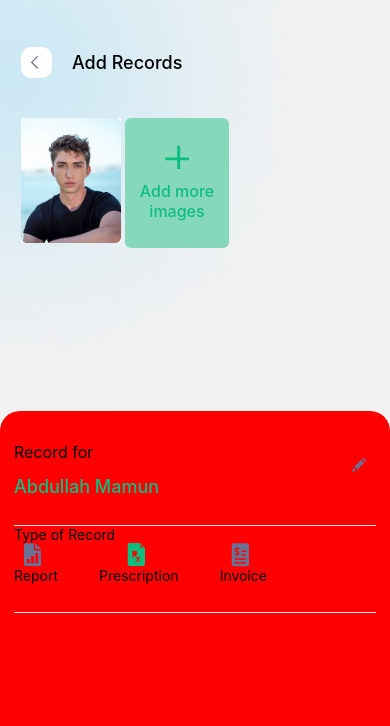
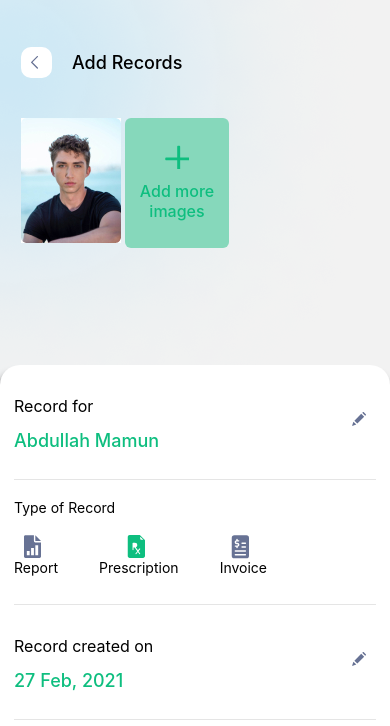
Before and after one commit to catalystcodes/Doc-Hunt, a React Native app: screen /addRecordPage in a window 390 px wide. Shown: the top 726 px of the page. Built offline with nearby package versions, Linux system fonts and the light colour scheme; what react-native-calendars would draw is missing.

Commit message:
update database

```diff
--- a/src/screens/addRecord.tsx
+++ b/src/screens/addRecord.tsx
@@ -1,16 +1,17 @@
 import React from "react";
 import { Image, Pressable, StyleSheet, Text, View } from "react-native";
+import {
+  heightPercentageToDP as hp,
+  widthPercentageToDP as wp,
+} from "react-native-responsive-screen";
+import AppButton from "../components/atoms/confirmationButton";
+import EditIcon from "../components/atoms/editIcon";
+import InvoiceIcon from "../components/atoms/invoice";
+import PlusIcon from "../components/atoms/plusIcon";
+import PrescriptionIcon from "../components/atoms/prescribtion";
+import ReportIcon from "../components/atoms/reportIcon";
+import PatientImage from "../components/molecules/PatientImage";
 import HeadLine from "../components/molecules/headeLine";
-import PatientImage from "../components/molecules/PatientImage";
-import PlusIcon from "../components/atoms/plusIcon";
-import {
-  widthPercentageToDP as wp,
-  heightPercentageToDP as hp,
-} from "react-native-responsive-screen";
-import EditIcon from "../components/atoms/editIcon";
-import ReportIcon from "../components/atoms/reportIcon";
-import PrescriptionIcon from "../components/atoms/prescribtion";
-import InvoiceIcon from "../components/atoms/invoice";
 
 const AddRecord = () => {
   return (
@@ -28,7 +29,7 @@ const AddRecord = () => {
         style={{
           flexDirection: "row",
           paddingLeft: wp(5.3),
-          marginBottom: hp(16.5),
+          marginBottom: hp(11),
         }}
       >
         <PatientImage
@@ -61,11 +62,16 @@ const AddRecord = () => {
       </View>
       <View
         style={{
-          backgroundColor: "red",
+          backgroundColor: "white",
           borderTopLeftRadius: 20,
           borderTopRightRadius: 20,
           flexGrow: 1,
           paddingHorizontal: wp(3.5),
+          // shadowColor: "red",
+          shadowColor: "#171717",
+          shadowOffset: { width: -2, height: 10 },
+          shadowOpacity: 1,
+          shadowRadius: 8,
         }}
       >
         <View
@@ -94,7 +100,7 @@ const AddRecord = () => {
             paddingBottom: hp(3.3),
           }}
         >
-          <Text>Type of Record </Text>
+          <Text style={{ marginVertical: hp(2.2) }}>Type of Record </Text>
           <View style={styles.typeOfRecord}>
             <View style={{ alignItems: "center" }}>
               <ReportIcon />
@@ -109,6 +115,31 @@ const AddRecord = () => {
               <Text>Invoice</Text>
             </View>
           </View>
+        </View>
+        <View
+          style={{
+            flexDirection: "row",
+            alignItems: "center",
+            marginTop: hp(3.7),
+            borderBottomColor: "#E5E5E5",
+            borderBottomWidth: 1,
+            paddingBottom: hp(3.3),
+          }}
+        >
+          <View style={{ flexGrow: 1 }}>
+            <Text style={styles.header}>Record created on</Text>
+            <Text style={styles.subHeader}>27 Feb, 2021</Text>
+          </View>
+          <EditIcon />
+        </View>
+        <View
+          style={{
+            width: wp(78),
+            marginHorizontal: "auto",
+            marginTop: hp(3.7),
+          }}
+        >
+          <AppButton text="Upload record" />
         </View>
       </View>
     </View>
```
